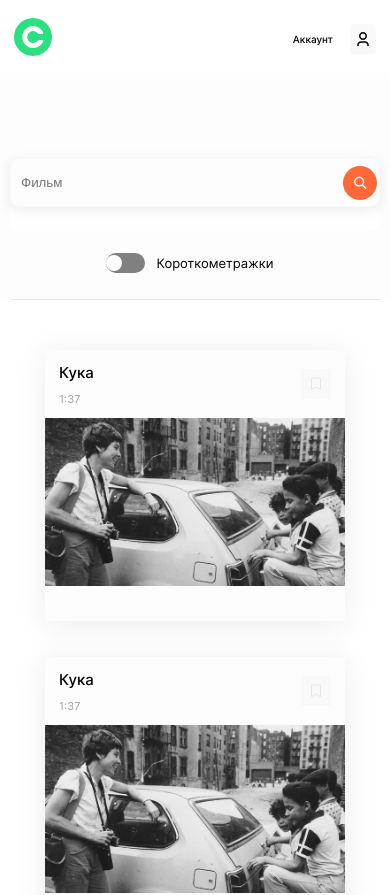
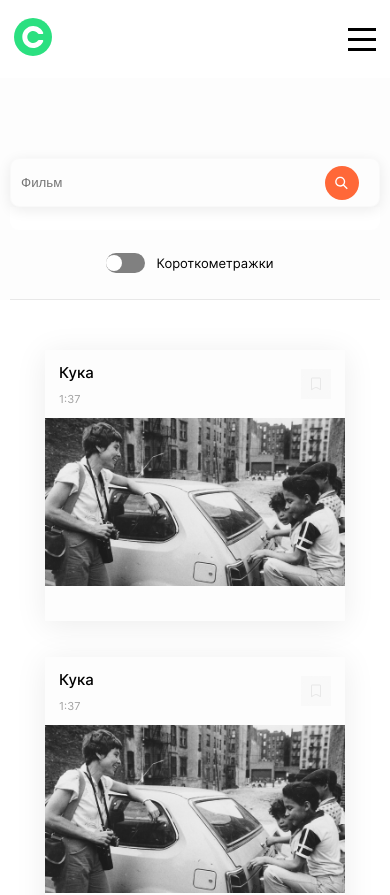
Before and after one commit to AlexLeibch/movies-explorer-frontend, a React (Create React App) app: page /movies in a window 390 px wide. Shown: the top 895 px of the page. Built offline with nearby package versions, Linux system fonts and the light colour scheme.

Commit message:
Сделал бургер меню

```diff
--- a/src/components/App/App.js
+++ b/src/components/App/App.js
@@ -6,7 +6,6 @@ import Footer from '../Footer/Footer';
 import Movies from '../Movies/Movies';
 import Profile from '../Profile/Profile';
 import Login from '../Login/Login';
-import Form from '../Form/Form';
 import Register from '../Register/Register';
 import PageNotFound from '../PageNotFound/PageNotFound';
 
--- a/src/components/Header/Header.css
+++ b/src/components/Header/Header.css
@@ -99,6 +99,102 @@
   }
 
 
+
+  .header__burger {
+    width: 28px;
+    height: 23px;
+    display: none;
+    cursor: pointer;
+    z-index: 11;
+  }
+
+  .header__burger-line {
+    width: 28px;
+    height: 3px;
+    background-color: black;
+    margin: 0 auto 7px;
+  }
+
+  .header__burger-line:last-of-type {
+    margin: 0px auto 0;
+  }
+
+  .header__burger_active {
+    position: fixed;
+    right: 3%;
+  }
+
+  .header__burger_active .header__burger-line:nth-of-type(1) {
+    -webkit-transform: rotate(-45deg) translate(-6px, 6px);
+    transform: rotate(-45deg) translate(-6px, 7px);
+  }
+
+  .header__burger_active .header__burger-line:nth-of-type(2) {
+    opacity: 0;
+  }
+
+  .header__burger_active .header__burger-line:nth-of-type(3) {
+    -webkit-transform: rotate(45deg) translate(-8px, -8px) ;
+    transform: rotate(45deg) translate(-8px, -8px) ;
+  }
+
+
+  .header__burger-menu-wrap {
+    visibility: hidden;
+    top: 0;
+    right: 0;
+    position: fixed;
+    width: 65%;
+    height: 100vh;
+    background-color: #fff;
+    z-index: 2;
+  }
+
+  .header__burger-menu-wrap_active {
+    visibility: visible;
+    display: flex;
+    flex-direction: column;
+  }
+
+  .header__burger-nav {
+    margin-top: 160px;
+  }
+
+  .header__burger-list {
+    display: flex;
+    flex-direction: column;
+    align-items: center;
+    margin: 0;
+    padding: 0;
+    row-gap: 28px;
+  }
+
+  .header__burger-item {
+    list-style: none;
+    margin: 0;
+    padding: 0;
+  }
+
+  .header__burger-link {
+    text-decoration: none;
+    color: black;
+    font-size: 18px;
+    line-height: 22px;
+    font-weight: 500;
+  }
+
+  .header__burger-link:hover {
+    text-decoration: underline;
+  }
+
+  .header__wrapper_burger-menu {
+    display: flex;
+    align-items: center;
+    align-self: center;
+    margin: auto 0 92px;;
+  }
+
+
 @media screen and (max-width: 1280px) {
 
     .header__container {
@@ -111,13 +207,26 @@
   .header__container {
     padding: 0 30px;
   }
+
+  .header__burger {
+    display: block;
+    cursor: pointer;
+  }
+
+  .header__wrapper_burger {
+    display: none;
+  }
+
+
 }
+
 
 
 @media screen and (max-width: 768px) {
   .header__container {
     padding: 0 20px;
   }
+
 }
 
 
@@ -138,4 +247,8 @@
     width: 54px;
     height: 26px;
   }
+
+  .header__burger-menu-wrap {
+    width: 100%;
+  }
 }
--- a/src/components/Header/Header.jsx
+++ b/src/components/Header/Header.jsx
@@ -9,9 +9,25 @@ function Header({ bgColor, textColor }) {
     const { pathname } = useLocation();
     const text = `${pathname === '/' ? 'Регистрация' : 'Аккаунт'}`;
     const [activeBurger, setActiveBurger] = React.useState(false)
+    const ref = React.useRef(null)
     function handleActiveBurger() {
       setActiveBurger(!activeBurger)
+      console.log(activeBurger)
     }
+
+    React.useEffect(() => {
+      function handler(event) {
+          if(!ref.current?.contains(event.target) && !event.target.classList.contains('header__burger_active') ) {
+              setActiveBurger(!activeBurger)
+          }
+      }
+      window.addEventListener('click', handler)
+      return () => window.removeEventListener('click', handler)
+  }, [activeBurger])
+
+
+
+
 
     return (
       <header className={`header header_bg-color_${bgColor}`}>
@@ -35,6 +51,46 @@ function Header({ bgColor, textColor }) {
             <button className="header__btn-account" type="button" />
           )}
         </div>
+        {pathname === "/" ? '' : (
+          <>
+            <div className={`header__burger ${activeBurger ? 'header__burger_active' : ''}`} onClick={handleActiveBurger} >
+                <div className="header__burger-line"/>
+                <div className="header__burger-line"/>
+                <div className="header__burger-line"/>
+            </div>
+            <div className={`header__burger-menu-wrap ${activeBurger ? 'header__burger-menu-wrap_active' : ''}`} ref={ref} >
+                <nav className="header__burger-nav">
+                  <ul className="header__burger-list">
+                    <li className="header__burger-item">
+                      <Link className="header__burger-link" onClick={handleActiveBurger} to="/">Главная</Link>
+                    </li>
+                    <li className="header__burger-item">
+                      <Link className="header__burger-link" onClick={handleActiveBurger} to="/movies">Фильмы</Link>
+                    </li>
+                    <li className="header__burger-item">
+                      <Link className="header__burger-link" onClick={handleActiveBurger} to="/saved-movies">Сохраненные Фильмы</Link>
+                    </li>
+                  </ul>
+                </nav>
+                <div className={`header__wrapper header__wrapper_burger-menu ${pathname === "/" ? "header__wrapper_burger" : ""}`}>
+                <Link
+                  className={`header__sign-text header__sign-text_color_${textColor}`}
+                  to={`${pathname === "/" ? "/signup" : "/profile"}`}
+                  onClick={handleActiveBurger}
+                >
+                  {text}
+                </Link>
+                {pathname === "/" ? (
+                  <Link to="/signin" onClick={handleActiveBurger} className="header__btn-signin" type="button">
+                    Войти
+                  </Link>
+                    ) : (
+                      <Link to="/profile"  onClick={handleActiveBurger} className="header__btn-account" type="button" ></Link>
+                    )}
+              </div>
+            </div>
+          </>
+        )}
       </div>
     </header>
     );
--- a/src/components/SearchForm/SearchForm.css
+++ b/src/components/SearchForm/SearchForm.css
@@ -56,7 +56,7 @@
     background: #FF6838;
     cursor: pointer;
     margin-right: 19px;
-    position: static;
+    position: sticky;
     left: 90%;
 }
 
@@ -117,5 +117,18 @@ input[type="search"]::-webkit-search-results-decoration { display: none; }
     .search__submit {
         position: absolute;
         width: 34px;
+        left: 90%;
     }
+
 }
+
+
+@media screen and (max-width: 424px) {
+
+    .search__submit {
+        position: absolute;
+        width: 34px;
+        left: 85%;
+    }
+
+}
```
